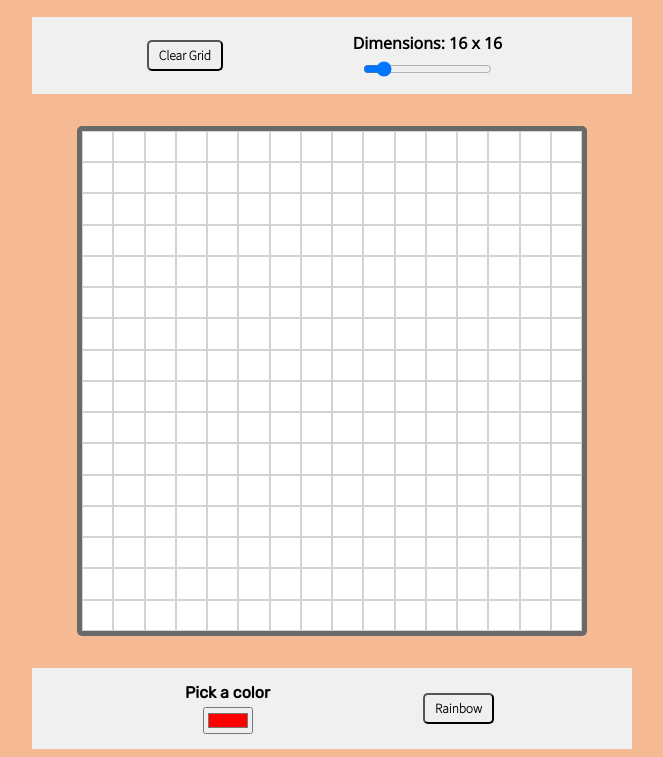
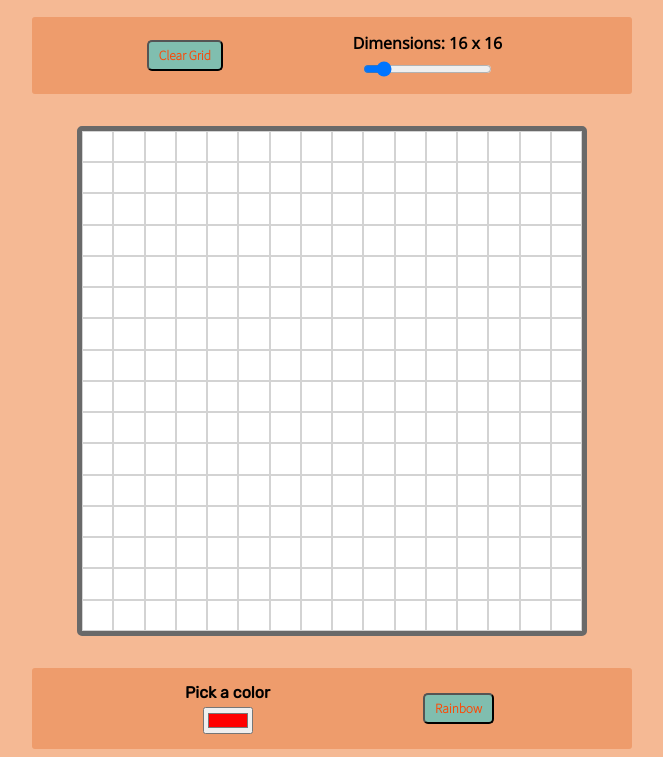
Before and after one commit to tobiaoy/etch-a-sketch, a plain HTML site: page index.html in a window 1280 px wide. Shown: the part 60-817 px from the top of the page, without its empty margins (308-971 px from the left). Drawn offline with nearby package versions, Linux system fonts and the light colour scheme.

Commit message:
Completed

```diff
--- a/style.css
+++ b/style.css
@@ -20,8 +20,10 @@ body{
 
 button{
     font-family: 'Source Sans Pro', sans-serif;
-    color: black;
+    color: orangered;
     font-weight: bold;
+    background-color: #80beaf;
+
 }
 
 /* Title */
@@ -40,6 +42,9 @@ h2{
     width: 600px;
     justify-content: space-evenly;
     align-items: center;
+
+    background-color: #ee9c6c;
+    border-radius: 3px;
 }
 
 /* Clear Button */
@@ -57,7 +62,9 @@ h2{
     justify-content: space-evenly;
     margin: 15px;
     font-family: 'Open Sans', sans-serif;
+
 }
+
 
 #manageSize > h4 {
     margin-bottom: 5px;
@@ -93,6 +100,9 @@ h2{
     width: 600px;
     justify-content: space-evenly;
     align-items: center;
+    border-radius: 3px;
+
+    background-color: #ee9c6c;
 }
 
 #rainbow{
```
